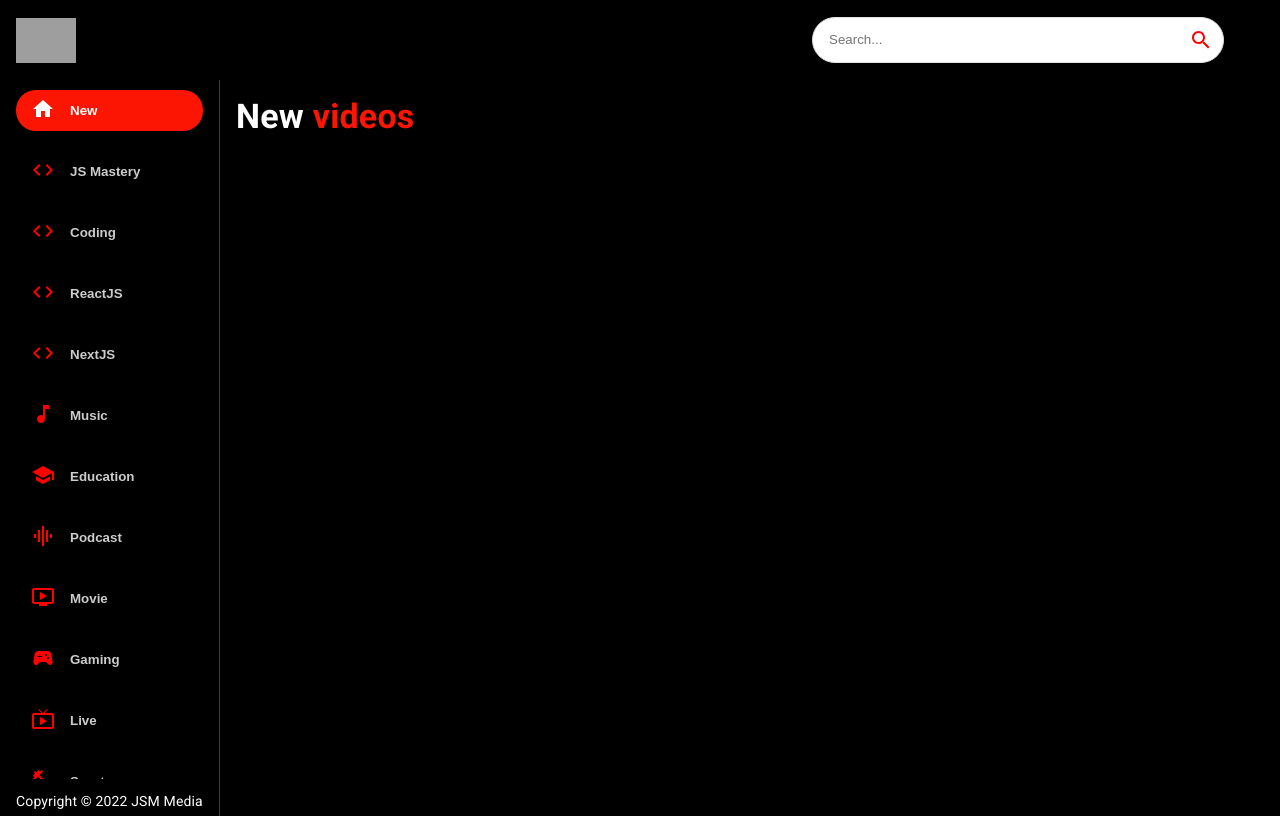
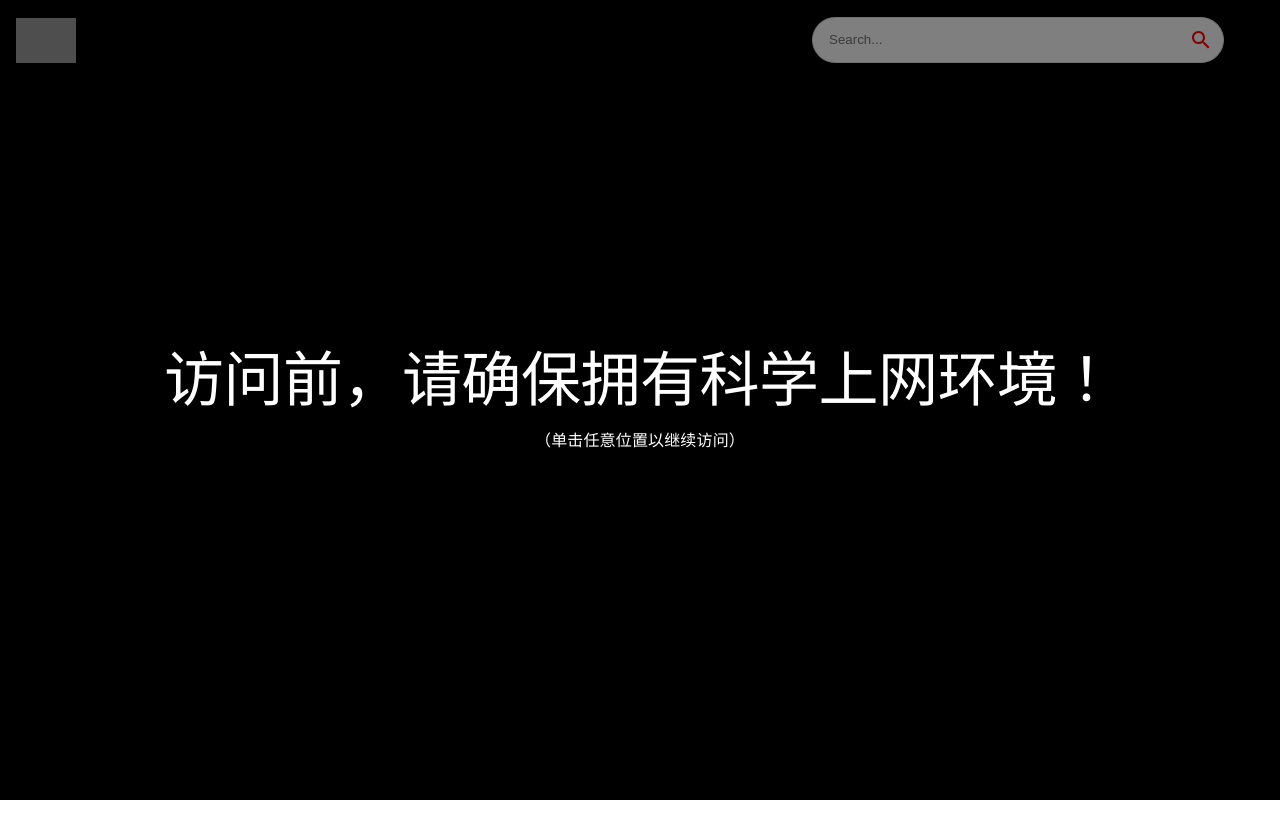
Before and after one commit to Alexie7777/YouTube-Clone, a React (Vite) app: page / in a window 1280 px wide. Built offline with nearby package versions, Linux system fonts and the light colour scheme; no server answers; grey boxes are pictures that could not be loaded.

Commit message:
➕ add propmt at / route

```diff
--- a/src/App.tsx
+++ b/src/App.tsx
@@ -1,20 +1,23 @@
 import { BrowserRouter, Route, Routes } from "react-router-dom";
-import { Box } from "@mui/material";
+import { Backdrop, Box } from "@mui/material";
 import {
   ChannelDetail,
   Feed,
   NavBar,
   SearchFeed,
   VideoDetail,
+  Warning,
 } from "./components";
+import { useState } from "react";
 
 const App = () => {
   return (
     <BrowserRouter>
-      <Box sx={{ backgroundColor: "#000" }}>
+      <Box sx={{ backgroundColor: "#000", height: "100vh" }}>
         <NavBar />
         <Routes>
-          <Route path="/" element={<Feed />} />
+          <Route path="/" element={<Warning />} />
+          <Route path="/home" element={<Feed />} />
           <Route path="/video/:id" element={<VideoDetail />} />
           <Route path="/channel/:id" element={<ChannelDetail />} />
           <Route path="/search/:searchTerm" element={<SearchFeed />} />
--- /dev/null
+++ b/src/components/Warning.tsx
@@ -0,0 +1,39 @@
+import { Backdrop, Box, CircularProgress, Typography } from "@mui/material";
+import React, { useState } from "react";
+import { useNavigate } from "react-router-dom";
+
+const Warning = () => {
+  const navigate = useNavigate();
+  const [open, setOpen] = useState(true);
+  const handleClose = () => {
+    setOpen(false);
+    navigate("/home");
+  };
+
+  return (
+    <Backdrop
+      sx={{ color: "#fff", zIndex: (theme) => theme.zIndex.drawer + 1 }}
+      open={open}
+      onClick={handleClose}
+    >
+      <Box
+        sx={{
+          display: "flex",
+          flexDirection: "column",
+          justifyContent: "center",
+          alignItems: "center",
+          gap: "10px",
+        }}
+      >
+        <Typography variant="h2" display="inline-block">
+          访问前，请确保拥有科学上网环境！
+        </Typography>
+        <Typography variant="subtitle1">
+          （单击任意位置以继续访问）
+        </Typography>
+      </Box>
+    </Backdrop>
+  );
+};
+
+export default Warning;
--- a/src/components/index.tsx
+++ b/src/components/index.tsx
@@ -9,3 +9,4 @@ export { default as VideoDetail } from "./VideoDetail";
 export { default as SearchFeed } from "./SearchFeed";
 export { default as Videos } from "./Videos";
 export { default as SideBar } from "./SideBar";
+export { default as Warning } from "./Warning";
```
